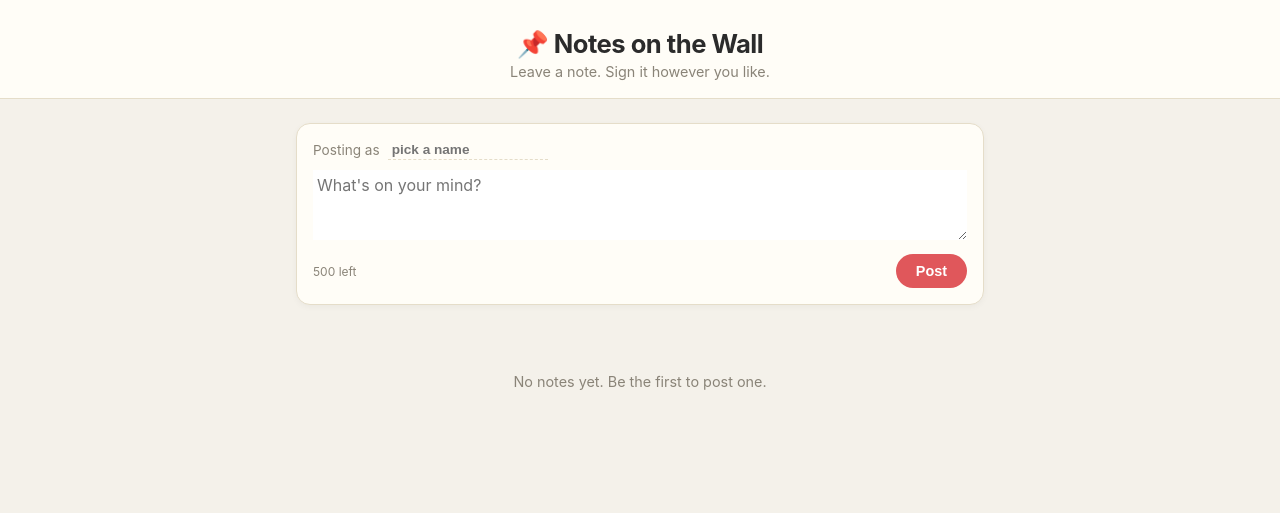
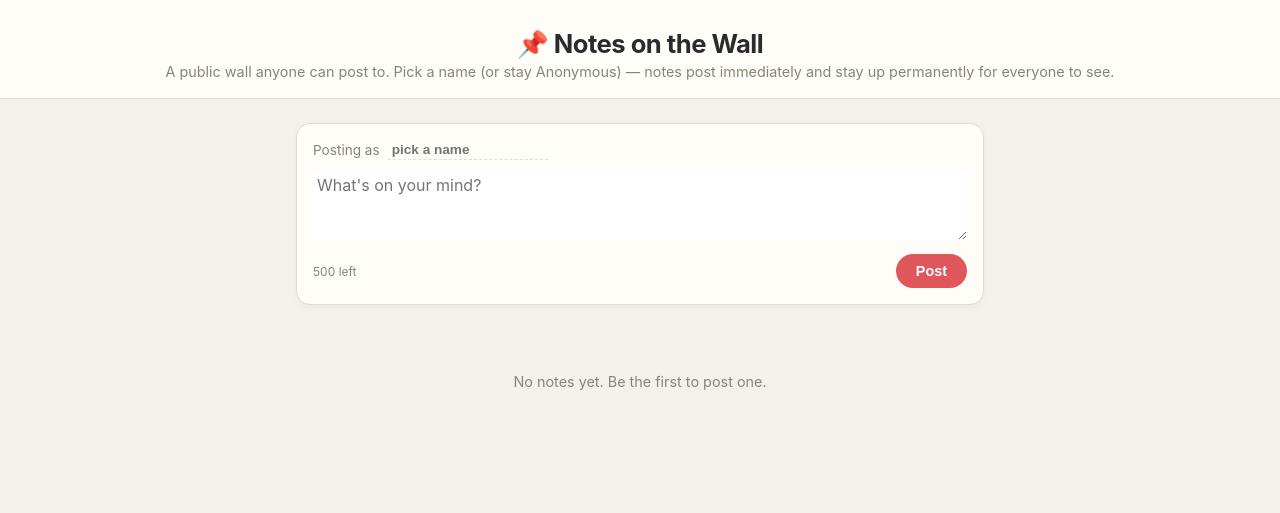
Before and after one commit to eyeseeyou12/notes-on-the-wall, a plain HTML site: page index.html in a window 1280 px wide. Drawn offline with Linux system fonts and the light colour scheme; no server answers.

Commit message:
Clarify intro copy: permanent public wall

```diff
--- a/index.html
+++ b/index.html
@@ -203,7 +203,7 @@
 
 <header>
   <h1>📌 Notes on the Wall</h1>
-  <p>Leave a note. Sign it however you like.</p>
+  <p>A public wall anyone can post to. Pick a name (or stay Anonymous) — notes post immediately and stay up permanently for everyone to see.</p>
 </header>
 
 <main>
```
Also changed, not shown: message-board.html (+1 -1 lines).
